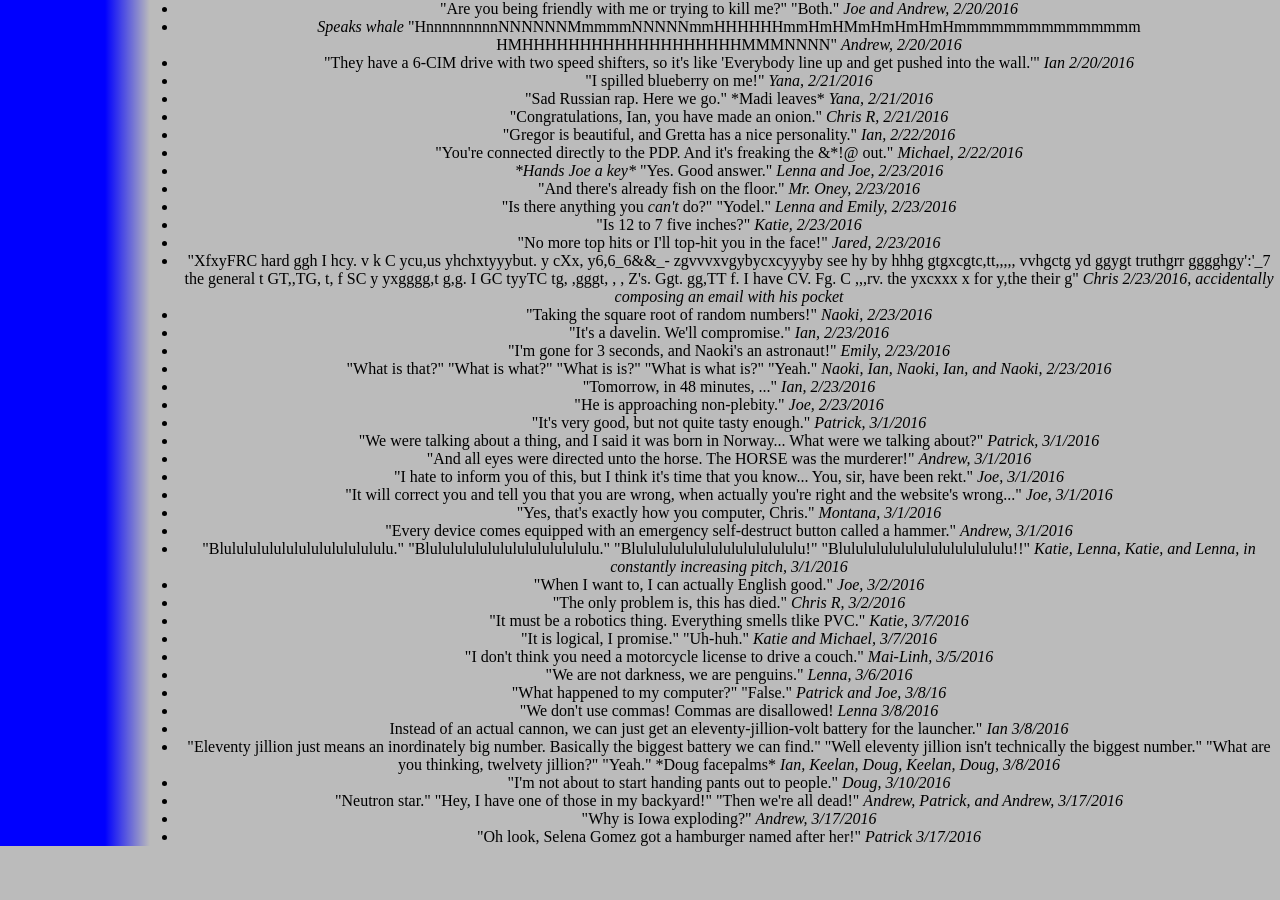
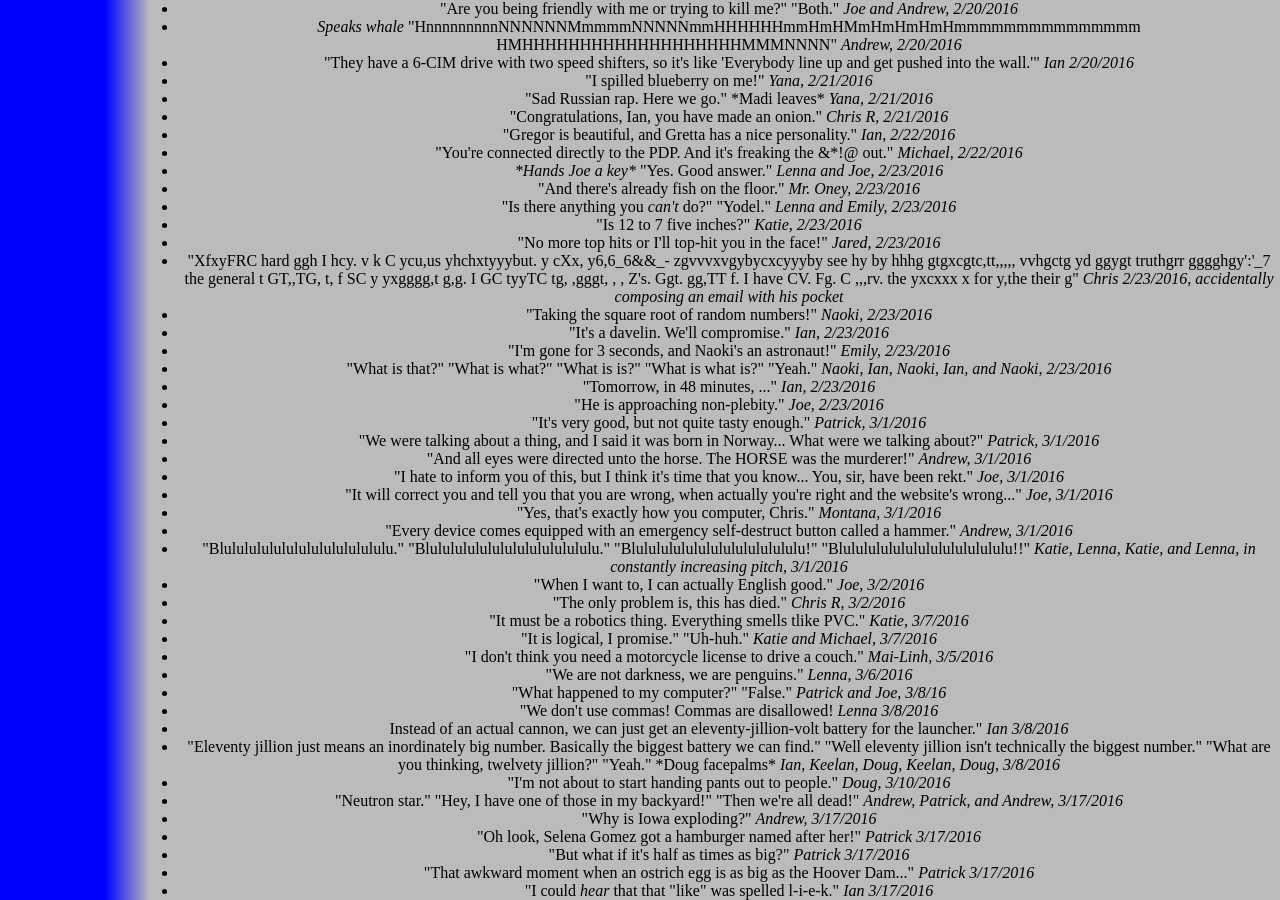
Before and after one commit to katiebugmoon/FRC4131.github.io, a Jekyll site: the page built from media/2016/quotes.html, in a window 1280 px wide and 900 px high, scrolled down 1366 px. Built offline with Jekyll 4.4.1, drawn with Linux system fonts in a browser that asks for light colours; nearby versions of some CDN libraries; before the commit the page ends 2212 px from its top, so only the background shows below that.

Commit message:
Update quotes.html

```diff
--- a/media/2016/quotes.html
+++ b/media/2016/quotes.html
@@ -116,4 +116,7 @@ title: Build Season 2016 Quotes
 	<li>"Neutron star." "Hey, I have one of those in my backyard!" "Then we're all dead!" <i>Andrew, Patrick, and Andrew, 3/17/2016</i></li>
 	<li>"Why is Iowa exploding?" <i>Andrew, 3/17/2016</i></li>
 	<li>"Oh look, Selena Gomez got a hamburger named after her!" <i>Patrick 3/17/2016</i></li>
+	<li>"But what if it's half as times as big?" <i>Patrick 3/17/2016</i></li>
+	<li>"That awkward moment when an ostrich egg is as big as the Hoover Dam..." <i>Patrick 3/17/2016</i></li>
+	<li>"I could <i>hear</i> that that "like" was spelled l-i-e-k." <i>Ian 3/17/2016</i></li>
 </ul><center>
```
